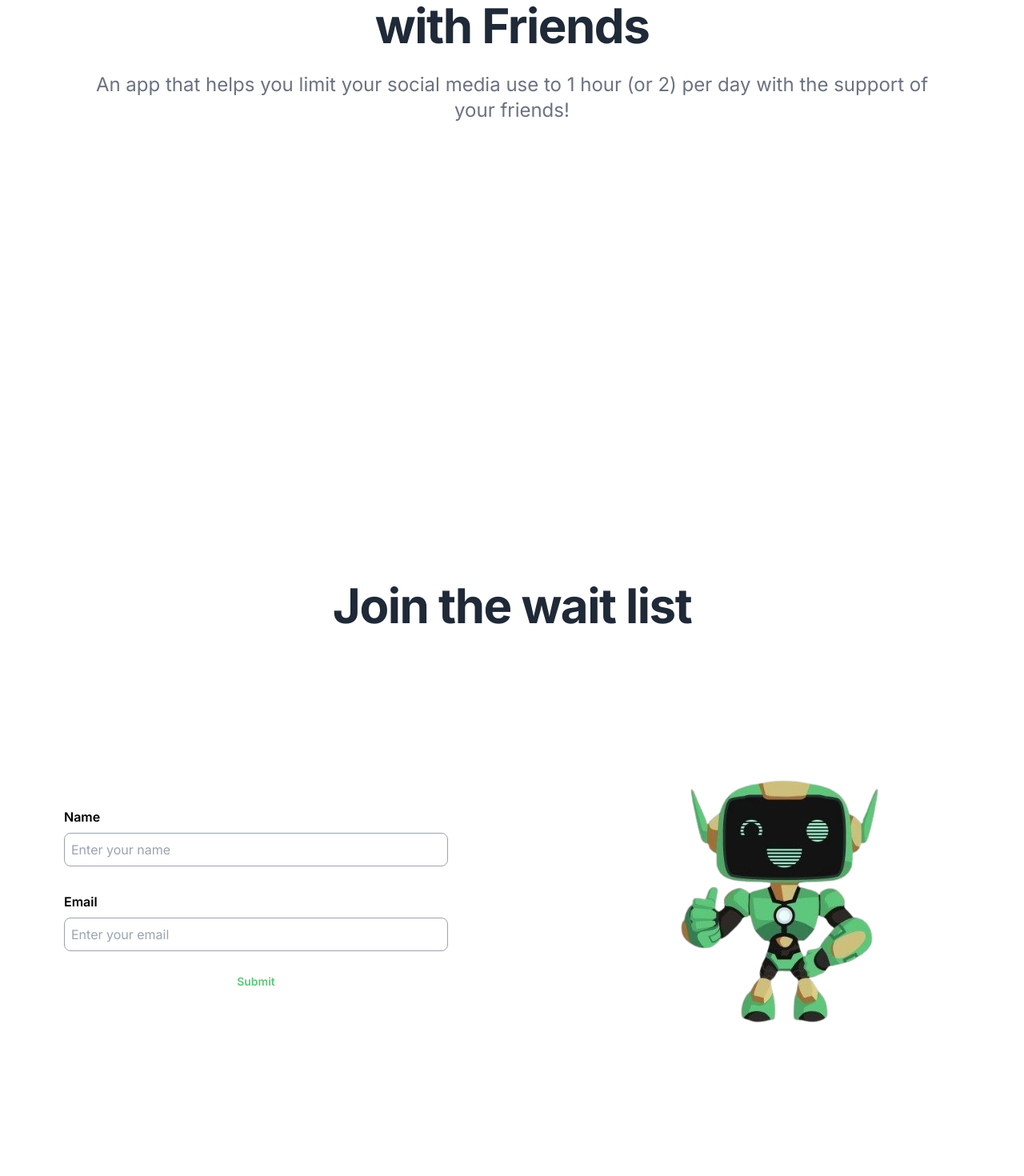
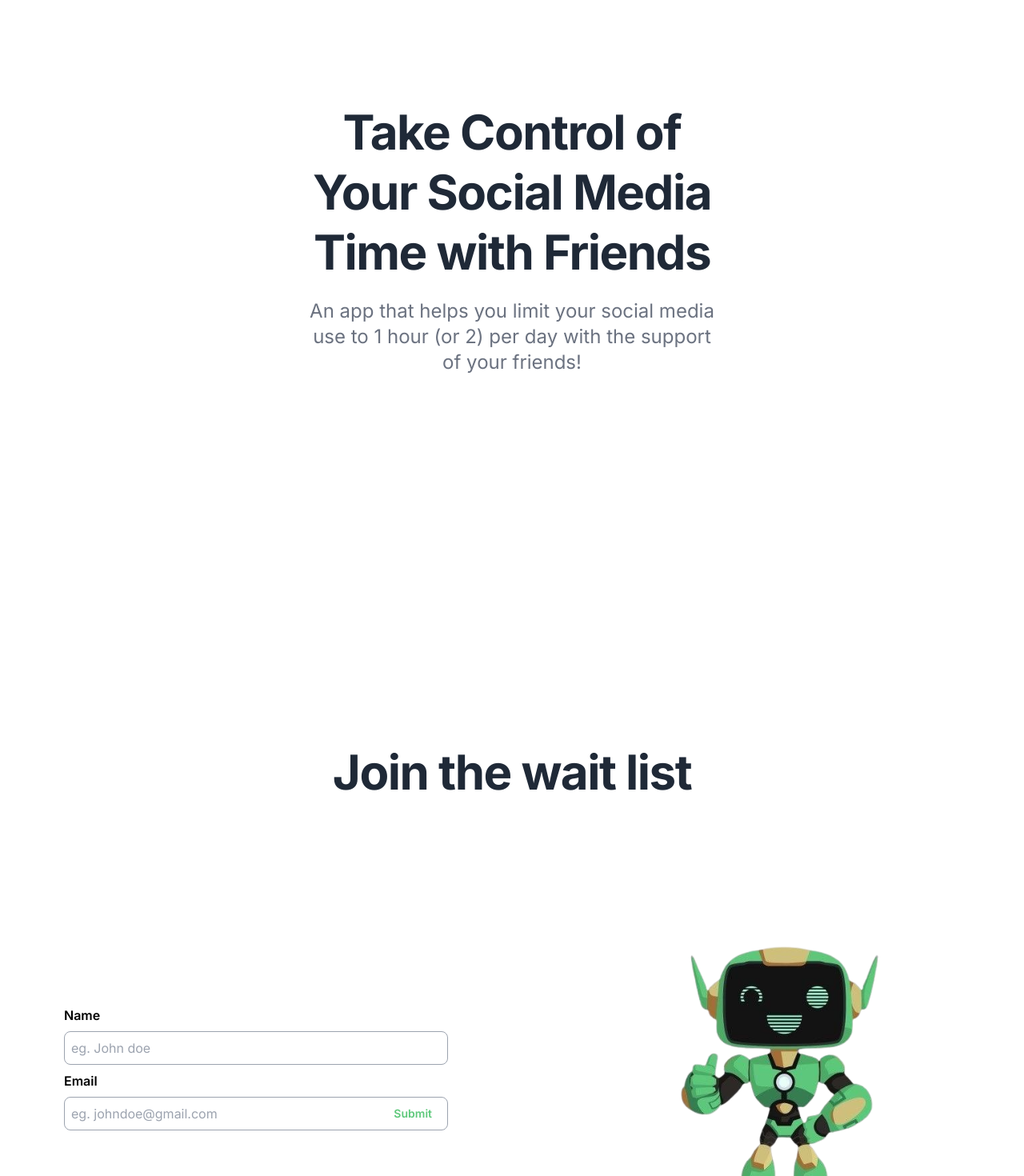
Before and after one commit to Jitomorin/powermate, a Next.js app: page / in a window 1280 px wide. Shown: the part 320-1790 px from the top of the page at 80% size. Built offline with nearby package versions, Linux system fonts and the light colour scheme.

Commit message:
additional changes

```diff
--- a/src/components/Hero.tsx
+++ b/src/components/Hero.tsx
@@ -92,12 +92,12 @@ export const Hero = ({ open, setOpen }: any) => {
       <Container className="flex flex-col p-0 m-0">
         {/* <SlideOver open={open} setOpen={setOpen} /> */}
         {/* <FloatingBalls /> */}
-        <div className="flex items-start justify-start w-full min-h-[70vh] lg:h-screen mt-20 ">
+        <div className="flex items-start xl:mt-72 justify-start w-full min-h-[70vh] lg:h-screen mt-20 ">
           <div className=" mx-auto flex flex-col">
-            <h1 className="text-3xl font-bold leading-snug tracking-tight text-center text-[#1f2937] dark:text-white  lg:leading-tight lg:text-6xl xl:leading-tight md:px-10">
+            <h1 className="text-3xl font-bold leading-snug tracking-tight text-center text-[#1f2937] dark:text-white  lg:leading-tight lg:text-6xl xl:leading-tight md:px-10 xl:px-96">
               Take Control of Your Social Media Time with Friends
             </h1>
-            <p className="py-5 lg:px-24 px-0 md:px-24 text-center text-lg leading-normal text-gray-500 lg:text-xl xl:text-2xl dark:text-gray-300">
+            <p className="py-5 lg:px-24 xl:px-96 px-0 md:px-24 text-center text-lg leading-normal text-gray-500 lg:text-xl xl:text-2xl dark:text-gray-300">
               An app that helps you limit your social media use to 1 hour (or 2)
               per day with the support of your friends!
             </p>
@@ -118,7 +118,7 @@ export const Hero = ({ open, setOpen }: any) => {
               <div className="mt-6 xs:px-8 md:px-28 px-10  sm:flex sm:items-end lg:px-20">
                 <form onSubmit={subscribeUser} className="sm:flex-1">
                   <div>
-                    <div className="flex flex-col space-y-8">
+                    <div className="flex flex-col space-y-2">
                       <div className="flex flex-col space-y-2">
                         <label className="font-semibold">Name</label>
                         <input
@@ -127,31 +127,37 @@ export const Hero = ({ open, setOpen }: any) => {
                             setName(e.target.value);
                           }}
                           className="rounded-lg border border-gray-400 p-2 focus:border-gray-400 focus:outline-none focus:ring-0"
-                          placeholder="Enter your name"
+                          placeholder="eg. John doe"
                         />
                       </div>
                       <div className="flex flex-col space-y-2">
                         <label className="font-semibold">Email</label>
-                        <input
-                          ref={inputEl}
-                          value={email}
-                          onChange={(e: any) => {
-                            setEmail(e.target.value);
-                          }}
-                          className="rounded-lg border border-gray-400 p-2 focus:border-gray-400 focus:outline-none focus:ring-0"
-                          placeholder="Enter your email"
-                        />
+                        <div className="relative">
+                          <input
+                            ref={inputEl}
+                            value={email}
+                            onChange={(e: any) => setEmail(e.target.value)}
+                            className="w-full rounded-lg border border-gray-400 p-2 pr-16 focus:border-gray-400 focus:outline-none focus:ring-0"
+                            placeholder="eg. johndoe@gmail.com"
+                          />
+                          <button
+                            type="submit"
+                            className="absolute right-2 top-1/2 transform -translate-y-1/2 rounded-md bg-transparent hover:bg-[#5dc8793a] px-3 py-2 text-sm font-semibold text-[#5dc87a] focus-visible:outline focus-visible:outline-2 focus-visible:outline-offset-0"
+                          >
+                            {loading ? "Loading..." : "Submit"}
+                          </button>
+                        </div>
                       </div>
                     </div>
                   </div>
-                  <div className="mt-5 flex flex-wrap space-y-3 sm:space-x-3 sm:space-y-0">
+                  {/* <div className="mt-5 flex flex-wrap space-y-3 sm:space-x-3 sm:space-y-0">
                     <button
                       type="submit"
                       className="inline-flex w-full flex-shrink-0 items-center justify-center rounded-md bg-transparent hover:bg-[#5dc8793a] px-3 py-2 text-sm font-semibold text-[#5dc87a] focus-visible:outline focus-visible:outline-2 focus-visible:outline-offset-0 sm:flex-1"
                     >
                       {loading ? "Loading..." : "Submit"}
                     </button>
-                  </div>
+                  </div> */}
                 </form>
               </div>
             </div>
```
